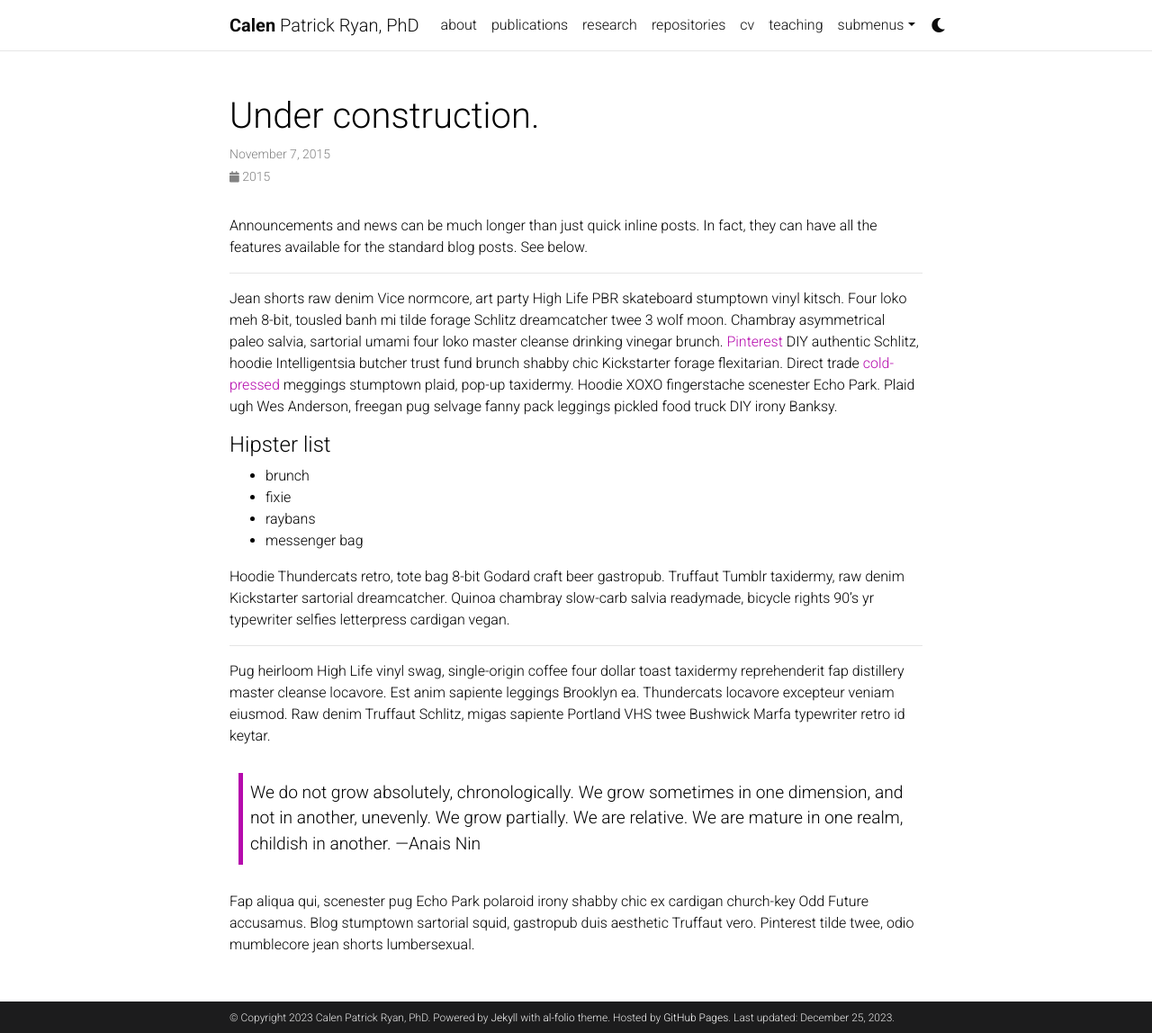
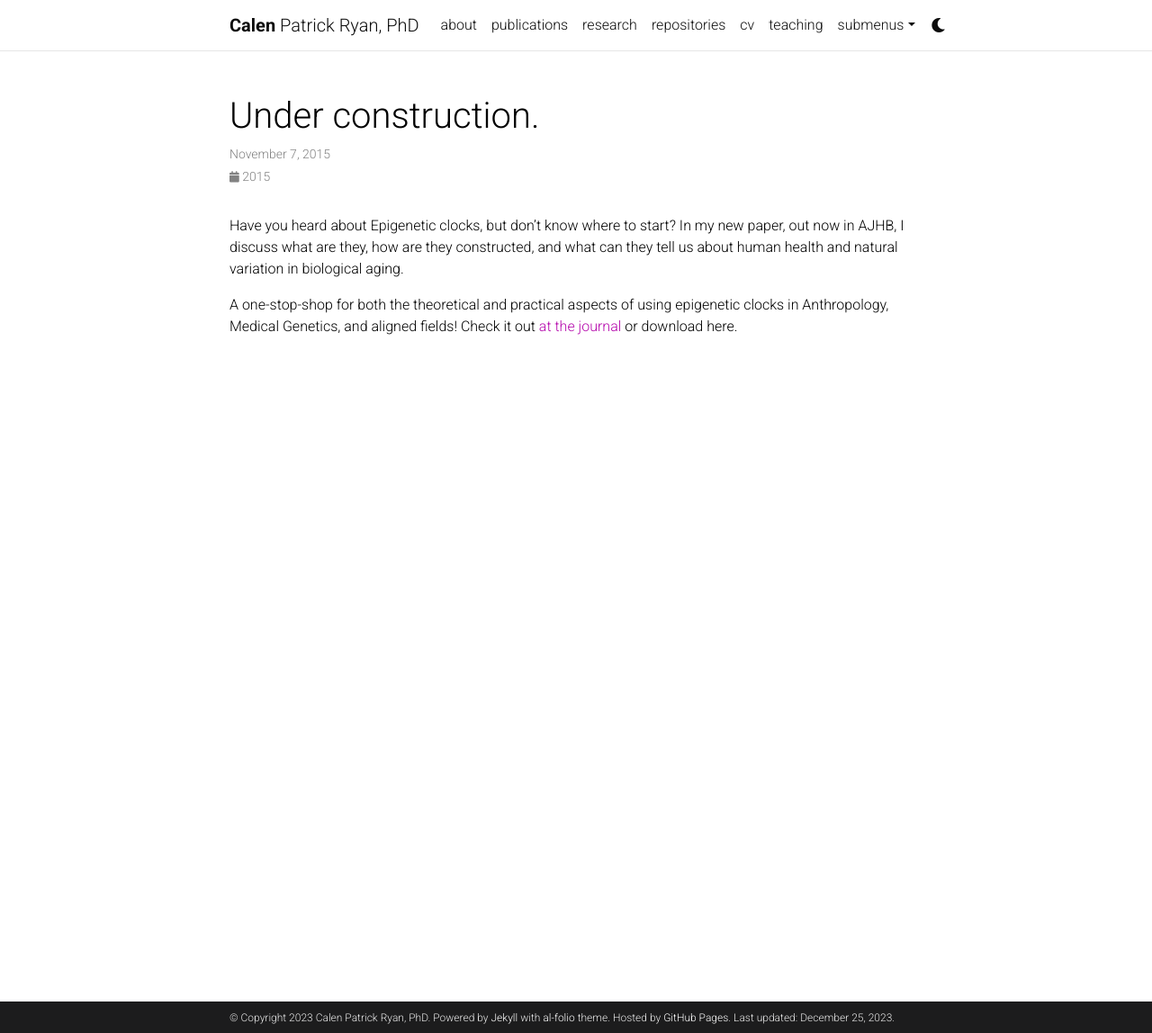
Before and after one commit to CPRyan/CPRyan.github.io, a Jekyll site: the page built from _news/announcement_2.md, in a window 1280 px wide and 1148 px high. Shown: the whole window at 90% size. Built offline with Jekyll 4.4.1, drawn with Linux system fonts in a browser that asks for light colours; comment, search, counter and statistics services are not loaded; a style sheet for code colours, icons or effects is not loaded.

Commit message:
Started adding announcements

```diff
--- a/_news/announcement_2.md
+++ b/_news/announcement_2.md
@@ -6,27 +6,6 @@ inline: false
 related_posts: false
 ---
 
-Announcements and news can be much longer than just quick inline posts. In fact, they can have all the features available for the standard blog posts. See below.
+Have you heard about Epigenetic clocks, but don’t know where to start? In my new paper, out now in AJHB, I discuss what are they, how are they constructed, and what can they tell us about human health and natural variation in biological aging.
 
-***
-
-Jean shorts raw denim Vice normcore, art party High Life PBR skateboard stumptown vinyl kitsch. Four loko meh 8-bit, tousled banh mi tilde forage Schlitz dreamcatcher twee 3 wolf moon. Chambray asymmetrical paleo salvia, sartorial umami four loko master cleanse drinking vinegar brunch. <a href="https://www.pinterest.com">Pinterest</a> DIY authentic Schlitz, hoodie Intelligentsia butcher trust fund brunch shabby chic Kickstarter forage flexitarian. Direct trade <a href="https://en.wikipedia.org/wiki/Cold-pressed_juice">cold-pressed</a> meggings stumptown plaid, pop-up taxidermy. Hoodie XOXO fingerstache scenester Echo Park. Plaid ugh Wes Anderson, freegan pug selvage fanny pack leggings pickled food truck DIY irony Banksy.
-
-#### Hipster list
-<ul>
-    <li>brunch</li>
-    <li>fixie</li>
-    <li>raybans</li>
-    <li>messenger bag</li>
-</ul>
-
-Hoodie Thundercats retro, tote bag 8-bit Godard craft beer gastropub. Truffaut Tumblr taxidermy, raw denim Kickstarter sartorial dreamcatcher. Quinoa chambray slow-carb salvia readymade, bicycle rights 90's yr typewriter selfies letterpress cardigan vegan.
-
-***
-
-Pug heirloom High Life vinyl swag, single-origin coffee four dollar toast taxidermy reprehenderit fap distillery master cleanse locavore. Est anim sapiente leggings Brooklyn ea. Thundercats locavore excepteur veniam eiusmod. Raw denim Truffaut Schlitz, migas sapiente Portland VHS twee Bushwick Marfa typewriter retro id keytar.
-
-> We do not grow absolutely, chronologically. We grow sometimes in one dimension, and not in another, unevenly. We grow partially. We are relative. We are mature in one realm, childish in another.
-> —Anais Nin
-
-Fap aliqua qui, scenester pug Echo Park polaroid irony shabby chic ex cardigan church-key Odd Future accusamus. Blog stumptown sartorial squid, gastropub duis aesthetic Truffaut vero. Pinterest tilde twee, odio mumblecore jean shorts lumbersexual.
+A one-stop-shop for both the theoretical and practical aspects of using epigenetic clocks in Anthropology, Medical Genetics, and aligned fields! Check it out [at the journal](https://onlinelibrary.wiley.com/doi/abs/10.1002/ajhb.23488) or download here.
```
Also changed, not shown: _news/announcement_1.md (+2 -2 lines).
